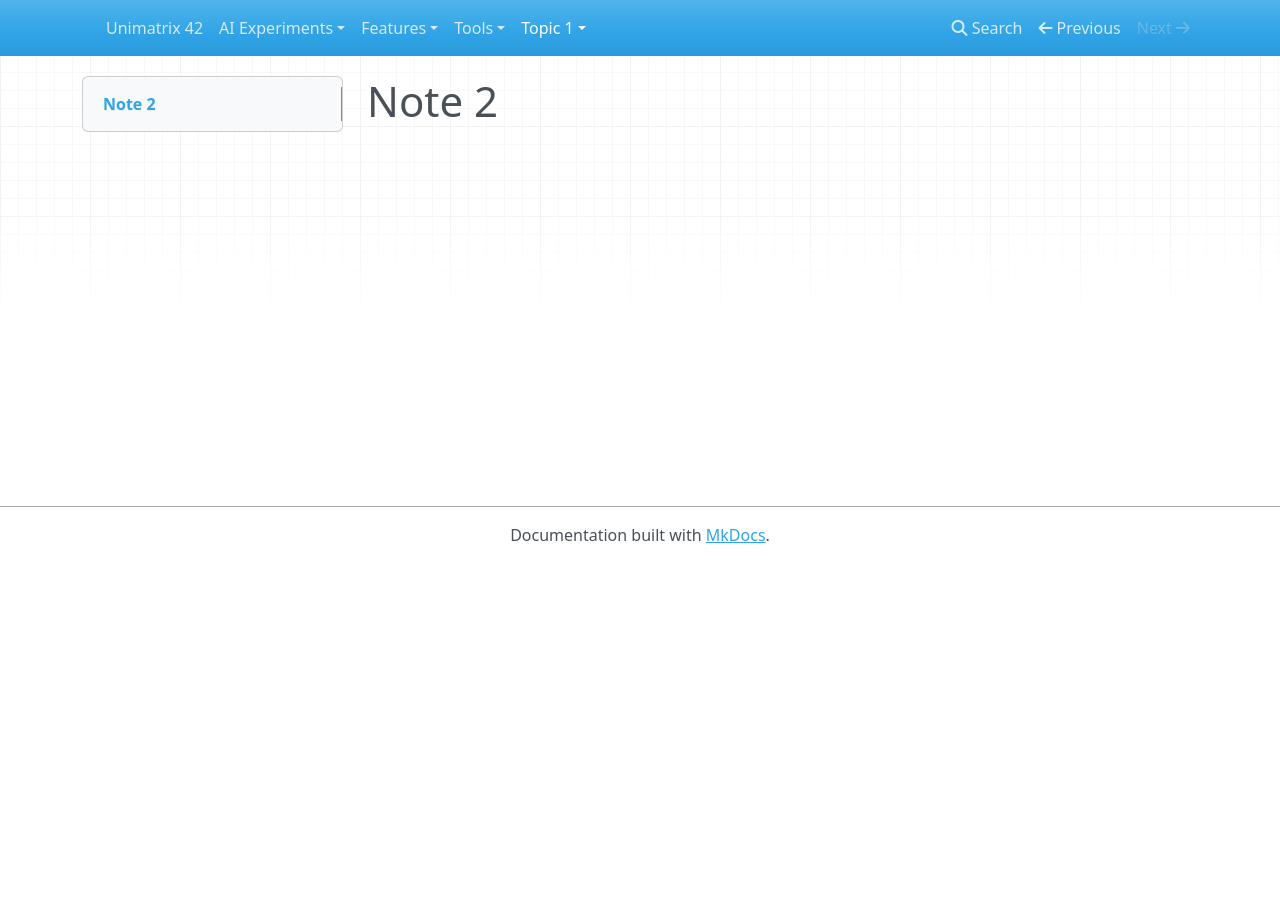
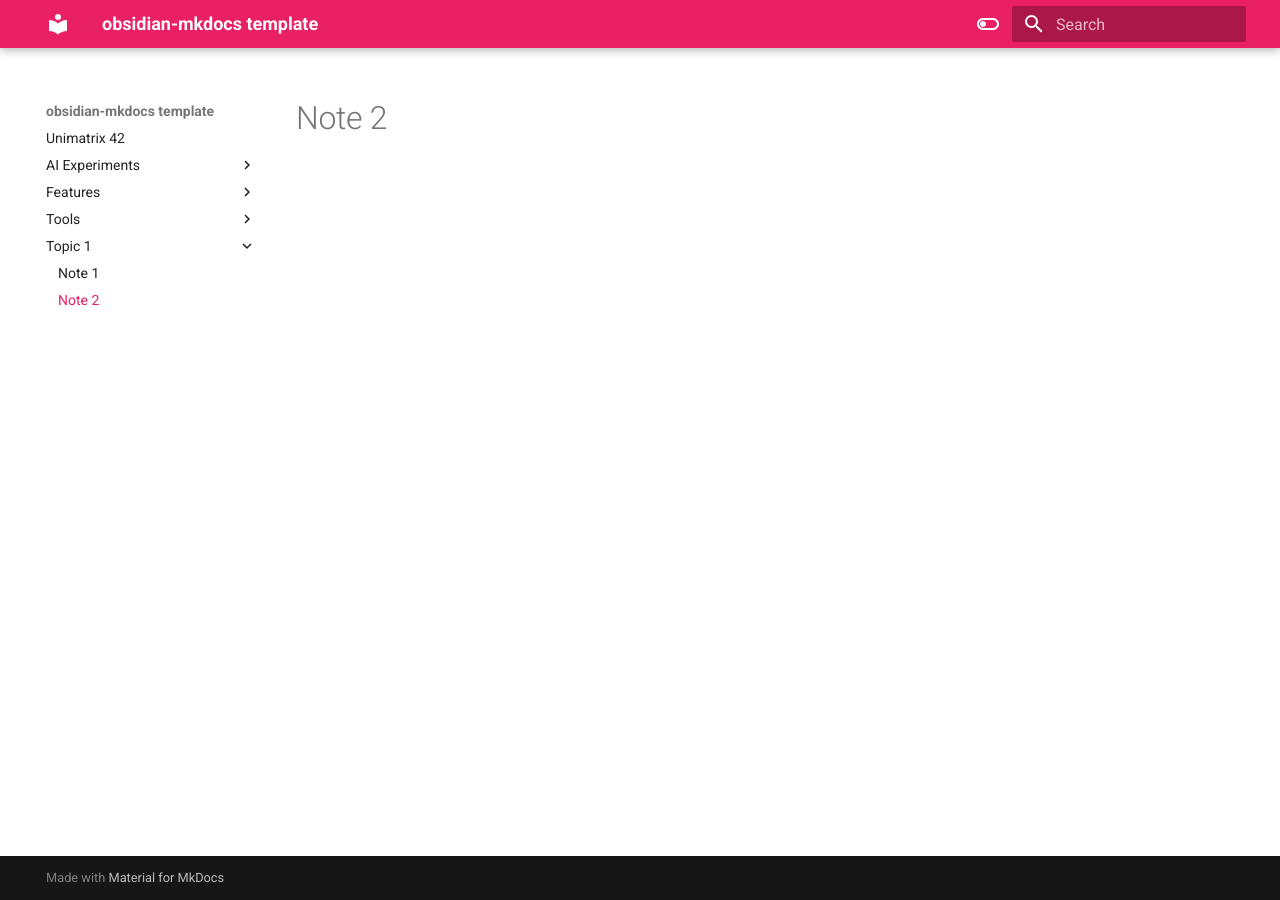
Before and after one commit to sam1am/grimoire, an MkDocs documentation site: the page built from docs/Topic 1/Note 2.md, in a window 1280 px wide. Built offline with MkDocs 1.6.1 and Material for MkDocs 9.7.7, drawn with Linux system fonts in a browser that asks for light colours; nearby versions of some CDN libraries.

Commit message:
daaaaaark

```diff
--- a/mkdocs.yml
+++ b/mkdocs.yml
@@ -1,13 +1,36 @@
+site_name: obsidian-mkdocs template
+
 theme:
-  palette:
-    scheme: slate
-    primary: amber
+    name: 'material'
+    palette:
+
+    # Light mode
+    - media: "(prefers-color-scheme: light)"
+      scheme: default
+      primary: pink
+      accent: indigo
+      toggle:
+        icon: material/toggle-switch-off-outline
+        name: Switch to dark mode
+
+    # Dark mode
+    - media: "(prefers-color-scheme: dark)"
+      scheme: slate
+      primary: pink
+      accent: blue
+      toggle:
+        icon: material/toggle-switch
+        name: Switch to light mode
 
 # Extensions
 markdown_extensions:
   - footnotes
+  # - attr_list
   - pymdownx.arithmatex:
       generic: true
+  # - pymdownx.superfences
+  # - pymdownx.details
+  # - pymdownx.magiclink
   - pymdownx.tasklist:
       custom_checkbox: true
   - def_list
@@ -16,6 +39,7 @@
   - pymdownx.keys
   - pymdownx.mark
   - pymdownx.tilde
+
   - toc:
       permalink: true
 
```
Also changed, not shown: docs/index.md (+2 -0 lines).
